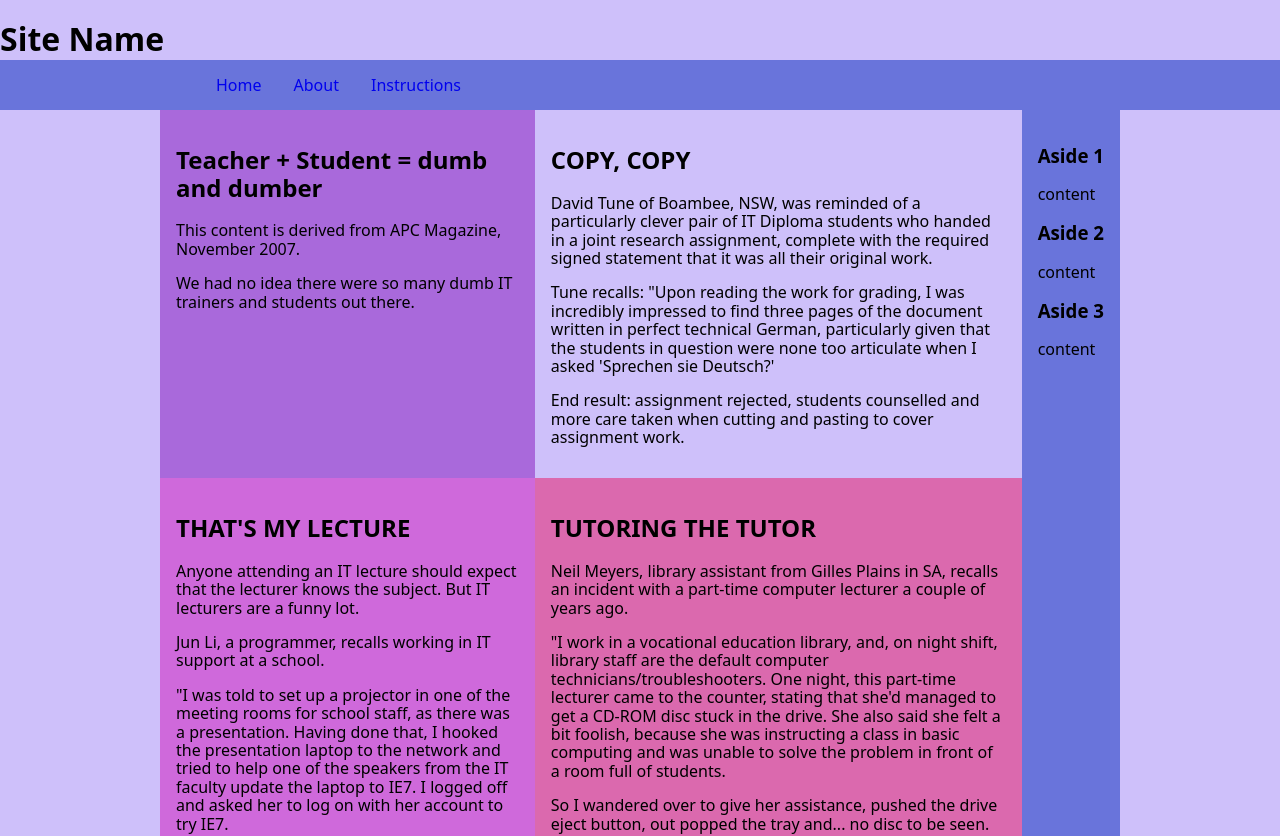
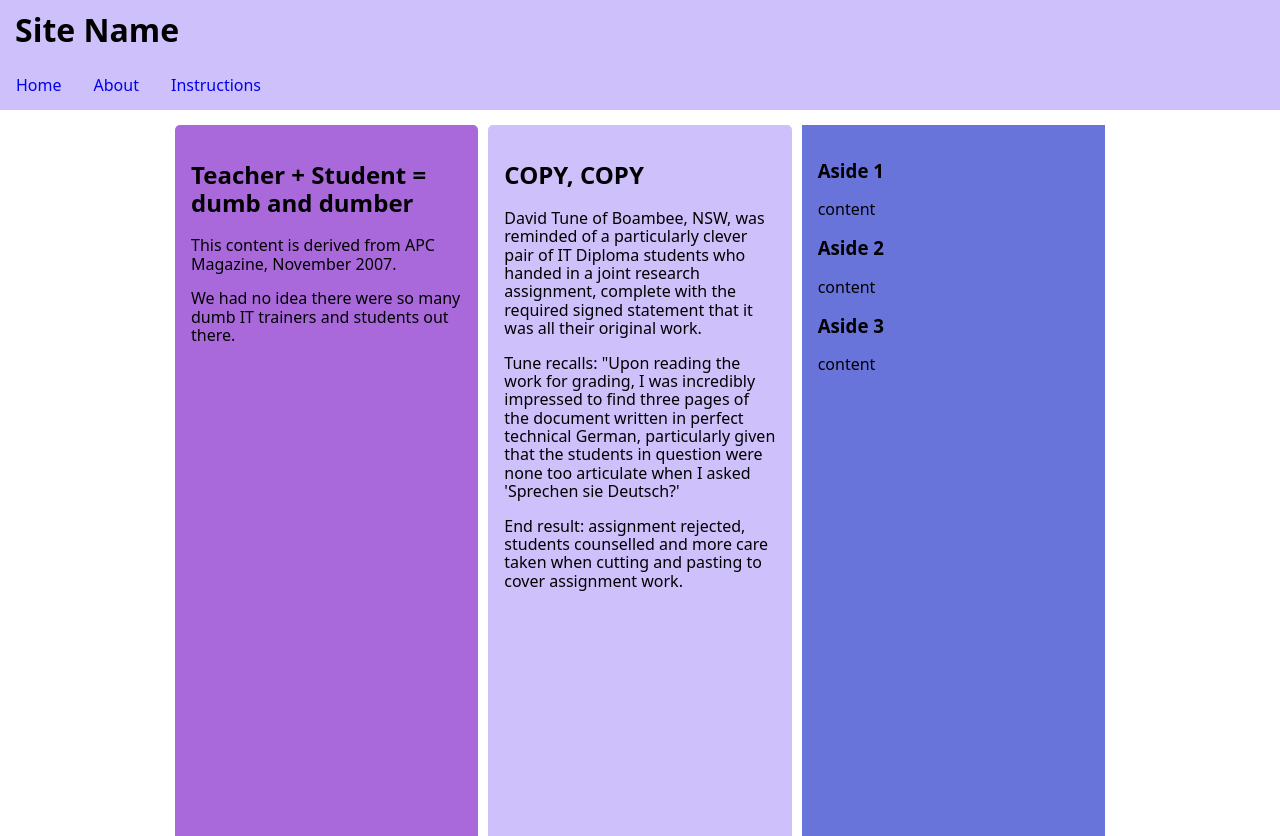
Before and after one commit to ashton-andersonaap/C4Prog-WT-26S1-Portfolio-AshtonAndersonPrentice, a plain HTML site: page phase-1/index.html in a window 1280 px wide. Shown: the top 836 px of the page. Drawn offline with Linux system fonts and the light colour scheme.

Commit message:
Added mobile first layout and media query for desktop layout

```diff
--- a/phase-1/index.html
+++ b/phase-1/index.html
@@ -12,8 +12,10 @@
 <body>
     <header class = 'site-header'>
         <h1>Site Name</h1>
+        <button class = "hamburger" aria-label = "Toggle Menu">&#9776;</button>
     </header>
     <nav class = 'top-nav'>
+
         <ul>
             <li><a href=#>Home</a></li>
             <li><a href=#>About</a></li>
@@ -149,6 +151,15 @@
         </nav>
 
     </footer>
+    <script>
+        const hamburger = document.querySelector('.hamburger');
+        const navMenu = document.querySelector('.top-nav ul');
+
+        hamburger.addEventListener('click', () => {
+            navMenu.classList.toggle('active');
+        });
+
+    </script>
 </body>
 
 </html>
--- /dev/null
+++ b/phase-1/mobile-style.css
@@ -0,0 +1,30 @@
+body {
+    margin: 0;
+}
+
+.site-header {
+    position: sticky;
+    top: 0;
+    background-color: #CEC0FA;
+    z-index: 1000;
+    padding: 15px;
+    text-align: left;
+}
+
+main {
+    padding: 15px;
+}
+
+article {
+    margin-bottom: 20px;
+    background-color: #6974DB;
+    padding: 15px;
+    border-radius: 5px;
+}
+
+footer {
+    text-align: center;
+    padding: 10px;
+    background-color: #CEC0FA;
+
+}
--- a/phase-1/style.css
+++ b/phase-1/style.css
@@ -1,29 +1,127 @@
 body {
-    display: grid;
-    grid-template-rows: 60px 1fr minmax(650px, auto) minmax(100px, auto);
-    background-color:#CEC0FA;
+    margin: 0;
 }
 
 .site-header {
     display: flex;
     position: sticky;
+    top: 0;
+    background-color: #CEC0FA;
+    padding: 15px;
+    text-align: left;
+    justify-content: space-between;
+    align-items: center;
+}
+
+.hamburger {
+    font-size: 2rem;
+    background: none;
+    border: none;
+    cursor: pointer;
+    color: #333;
+    display: block;
+
+}
+
+.top-nav {
+    position: relative;
+    background-color: #CEC0FA;
+    z-index: 999;
+
+}
+
+.top-nav ul {
+    display: none;
+    flex-direction: column;
+    list-style: none;
+    padding: 0;
+    margin: 0;
+}
+
+.top-nav ul.active {
+    display: flex;
+}
+
+.top-nav li {
+    padding: 1em;
+}
+
+.top-nav a {
+    text-decoration: none;
+}
+
+main {
+    padding: 15px;
+}
+
+article {
+    margin-bottom: 20px;
+    background-color: #6974DB;
+    padding: 15px;
+    border-radius: 5px;
+}
+
+footer {
+    text-align: center;
+    padding: 10px;
+    background-color: #CEC0FA;
+
+}
+
+
+
+
+
+
+
+
+
+
+
+
+
+
+
+
+
+
+
+@media (min-width: 768px) {
+    body {
+        display: grid;
+        grid-template-rows: 60px 1fr minmax(650px, auto) minmax(100px, auto);
+        background-color: white;
+    }
+    .hamburger {
+        display: none;
+
+    }
+    .site-header {
+        display: flex;
+        position: sticky;
         background-color: #CEC0FA;
         top: 0;
+        z-index: 1000;
+        align-items: center;
     }
 
     .top-nav {
         position: sticky;
+        background-color: #CEC0FA;
         top: 60px;
-    background-color: #6974DB;
+        z-index: 999;
 
     }
-.top-nav ul{
+
+    .top-nav ul {
         display: flex;
+        flex-direction: row;
+        justify-content: flex-start;
         max-width: 960px;
-margin: 0 auto;
+        margin: 0;
     }
 
-.top-nav li{
+    .top-nav li {
         list-style: none;
         padding: 1em;
     }
@@ -34,13 +132,15 @@ margin: 0 auto;
 
     main {
         display: grid;
-    grid-template-columns: repeat (3,1fr);
-    grid-template-rows: repeat (2,1fr);
+        grid-template-columns: repeat(3, 1fr);
+        grid-template-rows: repeat(2, 1fr);
         max-width: 960px;
         margin: 0 auto;
+        gap: 10px;
     }
 
-article, aside {
+    article,
+    aside {
         padding: 1em;
     }
 
@@ -54,7 +154,7 @@ article, aside {
     .article2 {
         grid-column: 2;
         grid-row: 1;
-    background-color: #CEC0FA ;
+        background-color: #CEC0FA;
     }
 
     .article3 {
@@ -77,15 +177,18 @@ aside {
         background-color: #6974DB;
     }
 
-footer{
+    footer {
         display: flex;
         justify-content: space-between;
         background-color: #6974DB;
 
     }
-footer li{
+
+    footer li {
         list-style: none;
     }
+
     footer li a {
         text-decoration: none;
     }
+}
```
Lines whose indentation alone changed are shown as unchanged.
